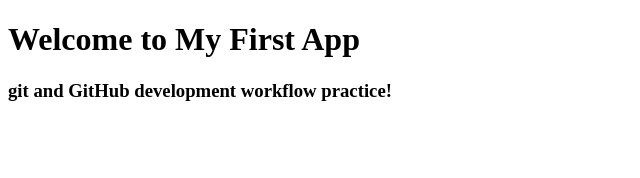
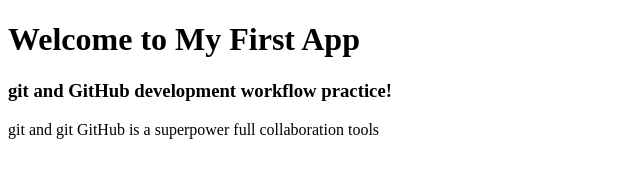
Before and after one commit to EnehoTech/my-first-app, a plain HTML site: page index.html in a window 1280 px wide. Shown: the whole page, without its empty margins (0-640 px from the left). Drawn offline with Linux system fonts and the light colour scheme.

Commit message:
added description to index.html file

```diff
--- a/index.html
+++ b/index.html
@@ -8,5 +8,6 @@
   <body>
     <h1>Welcome to My First App</h1>
     <h3>git and GitHub development workflow practice!</h3>
+    <p> git and git GitHub is a superpower full collaboration tools</p>
   </body>
 </html>
```
